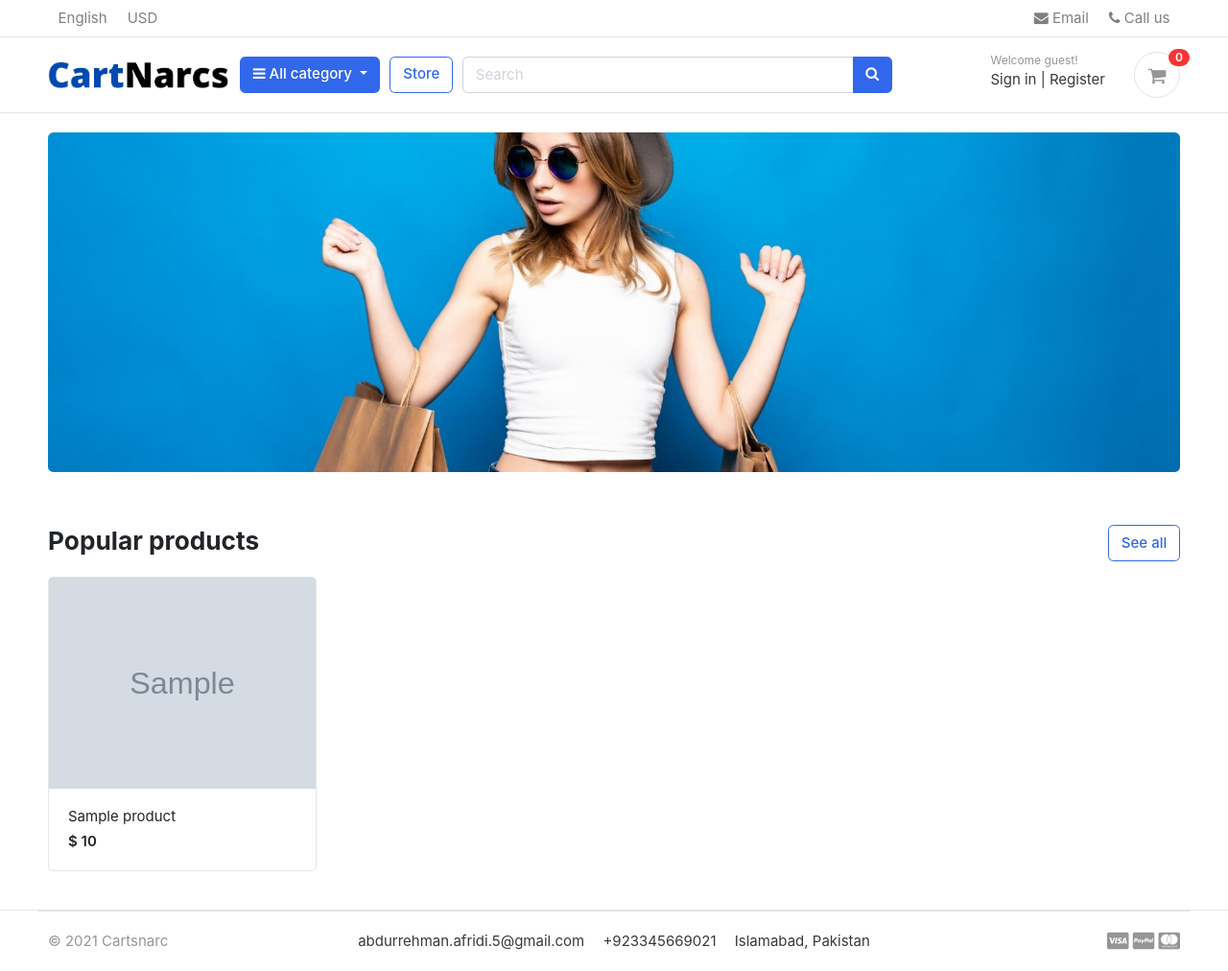
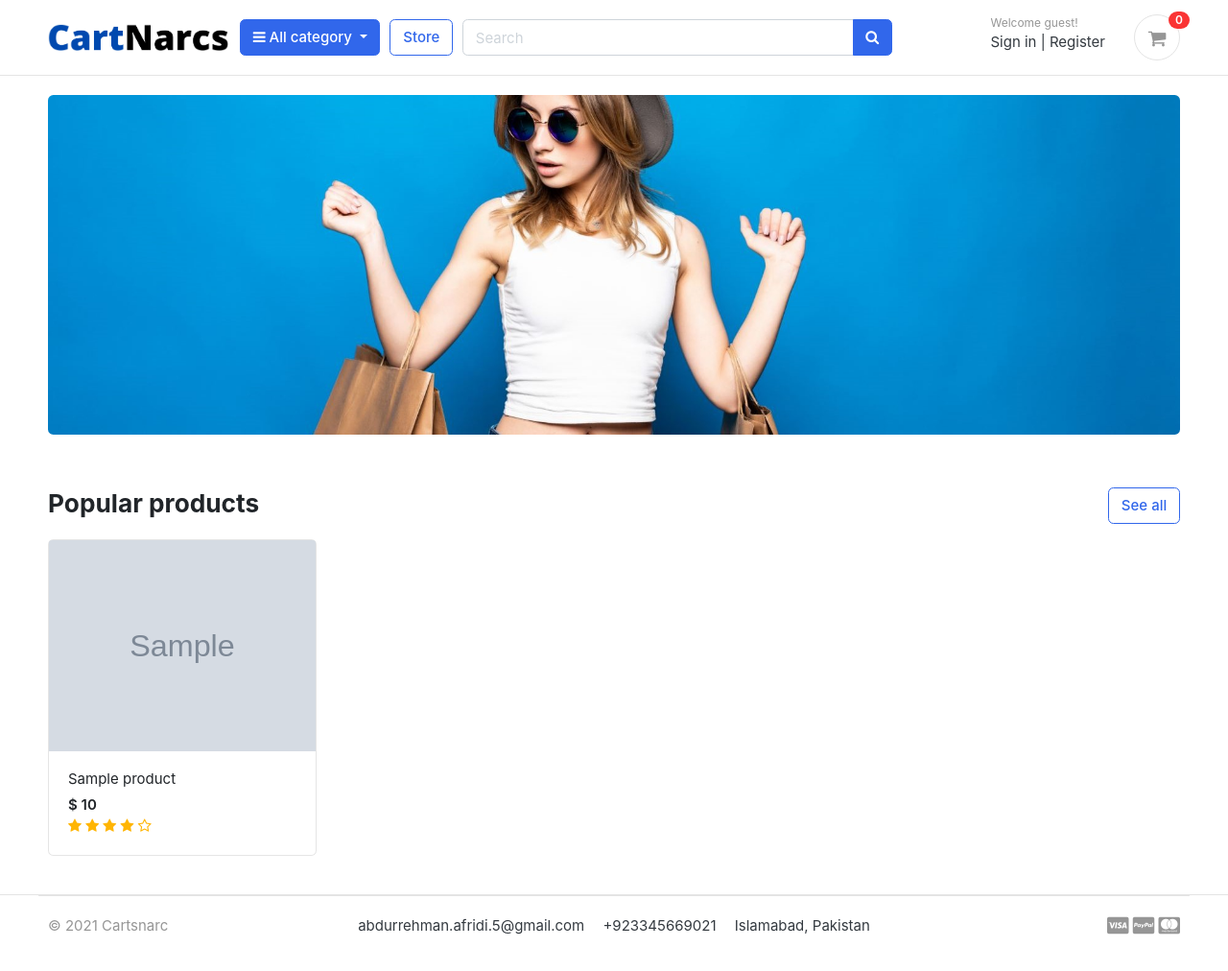
Before and after one commit to therealabdi2/cartsnarc-django, a Django app: page / in a window 1280 px wide. Shown: the whole page at 96% size. After the commit the page ends 974 px from the top, so only its background shows below. Run offline with Django 3.2, Linux system fonts and the light colour scheme; tables that the repository leaves empty hold one stand-in row (values such as "Sample post"); grey boxes marked "Sample" are stand-in pictures; some libraries are stand-ins or nearby versions; some web fonts are replaced.

Commit message:
add review stars to homepage and remove top part of nav

```diff
--- a/cartsnarc/views.py
+++ b/cartsnarc/views.py
@@ -1,10 +1,15 @@
 from django.shortcuts import render
-from store.models import Product
+from store.models import Product, ReviewRating
 
 
 def home(request):
-    products = Product.objects.all().filter(is_available=True)
+    products = Product.objects.all().filter(is_available=True).order_by('created_date')
+    # Get reviews
+    for product in products:
+        reviews = ReviewRating.objects.filter(product_id=product.id, status=True)
+
     context = {
         'products': products,
+        'reviews': reviews,
     }
     return render(request, "home.html", context=context)
--- a/templates/home.html
+++ b/templates/home.html
@@ -34,6 +34,20 @@
                             <figcaption class="info-wrap">
                                 <a href="{{ product.get_url }}" class="title">{{ product.product_name }}</a>
                                 <div class="price mt-1">$ {{ product.price }}</div> <!-- price-wrap.// -->
+                                <div class="rating-star">
+								<span>
+									<i class="fa fa-star{% if product.averageReview < 0.5 %}-o{% elif product.averageReview >= 0.5 and product.averageReview < 1 %}-half-o {% endif %}"
+                                       aria-hidden="true"></i>
+									<i class="fa fa-star{% if product.averageReview < 1.5 %}-o{% elif product.averageReview >= 1.5 and product.averageReview < 2 %}-half-o {% endif %}"
+                                       aria-hidden="true"></i>
+									<i class="fa fa-star{% if product.averageReview < 2.5 %}-o{% elif product.averageReview >= 2.5 and product.averageReview < 3 %}-half-o {% endif %}"
+                                       aria-hidden="true"></i>
+									<i class="fa fa-star{% if product.averageReview < 3.5 %}-o{% elif product.averageReview >= 3.5 and product.averageReview < 4 %}-half-o {% endif %}"
+                                       aria-hidden="true"></i>
+									<i class="fa fa-star{% if product.averageReview < 4.5 %}-o{% elif product.averageReview >= 4.5 and product.averageReview < 5 %}-half-o {% endif %}"
+                                       aria-hidden="true"></i>
+                                </span>
+                                </div>
                             </figcaption>
                         </div>
                     </div> <!-- col.// -->
--- a/templates/includes/navbar.html
+++ b/templates/includes/navbar.html
@@ -1,28 +1,28 @@
 {% load static %}
 
 <header class="section-header">
-<nav class="navbar p-md-0 navbar-expand-sm navbar-light border-bottom">
-<div class="container">
-  <button class="navbar-toggler" type="button" data-toggle="collapse" data-target="#navbarTop4" aria-controls="navbarNav" aria-expanded="false" aria-label="Toggle navigation">
-    <span class="navbar-toggler-icon"></span>
-  </button>
-  <div class="collapse navbar-collapse" id="navbarTop4">
-    <ul class="navbar-nav mr-auto">
-    	<li class="nav-item dropdown">
-		 	<a href="#" class="nav-link">   English </a>
-
-		</li>
-		<li class="nav-item dropdown">
-			<a href="#" class="nav-link"> USD </a>
-		</li>
-    </ul>
-    <ul class="navbar-nav">
-		<li><a href="#" class="nav-link"> <i class="fa fa-envelope"></i> Email </a></li>
-		<li><a href="#" class="nav-link"> <i class="fa fa-phone"></i> Call us </a></li>
-	</ul> <!-- list-inline //  -->
-  </div> <!-- navbar-collapse .// -->
-</div> <!-- container //  -->
-</nav>
+{#<nav class="navbar p-md-0 navbar-expand-sm navbar-light border-bottom">#}
+{#<div class="container">#}
+{#  <button class="navbar-toggler" type="button" data-toggle="collapse" data-target="#navbarTop4" aria-controls="navbarNav" aria-expanded="false" aria-label="Toggle navigation">#}
+{#    <span class="navbar-toggler-icon"></span>#}
+{#  </button>#}
+{#  <div class="collapse navbar-collapse" id="navbarTop4">#}
+{#    <ul class="navbar-nav mr-auto">#}
+{#    	<li class="nav-item dropdown">#}
+{#		 	<a href="#" class="nav-link">   English </a>#}
+{##}
+{#		</li>#}
+{#		<li class="nav-item dropdown">#}
+{#			<a href="#" class="nav-link"> USD </a>#}
+{#		</li>#}
+{#    </ul>#}
+{#    <ul class="navbar-nav">#}
+{#		<li><a href="#" class="nav-link"> <i class="fa fa-envelope"></i> Email </a></li>#}
+{#		<li><a href="#" class="nav-link"> <i class="fa fa-phone"></i> Call us </a></li>#}
+{#	</ul> <!-- list-inline //  -->#}
+{#  </div> <!-- navbar-collapse .// -->#}
+{#</div> <!-- container //  -->#}
+{#</nav>#}
 
 <section class="header-main border-bottom">
 	<div class="container">
```
